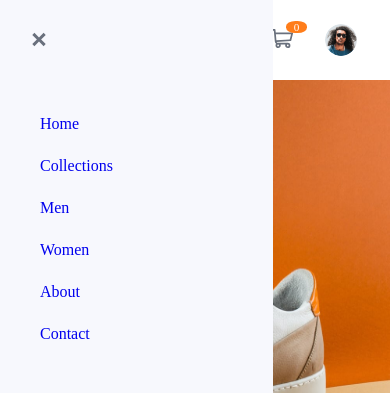
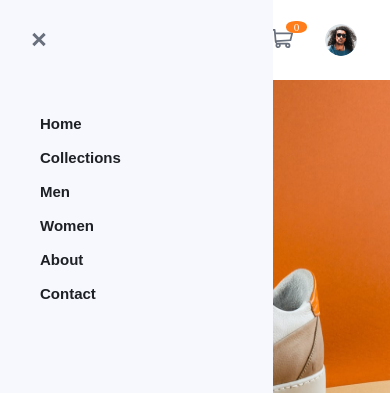
Before and after one commit to Ventureprat/sneakerApp-react, a React (Vite) app: page / in a window 390 px wide. Both pictures are taken after a click on the element 36 px from the left and 41 px from the top of the page. Shown: the top 393 px of the page. Built offline with nearby package versions, Linux system fonts and the light colour scheme.

Commit message:
mobile 376px dev complete

```diff
--- a/src/Components/NavBar/Menu/Menu.css
+++ b/src/Components/NavBar/Menu/Menu.css
@@ -36,6 +36,13 @@
 
     }
     .menu-links{
-        margin-bottom: 1.5rem;
+        margin-bottom: 1rem;
 
     }
+
+    .menu-link{
+        color: var(--neutral-Very-dark-blue);
+        font-size:15px;
+        font-family:Arial, Helvetica, sans-serif;
+        font-weight: 700;
+    }
--- a/src/Components/NavBar/Menu/Menu.jsx
+++ b/src/Components/NavBar/Menu/Menu.jsx
@@ -15,32 +15,56 @@ export default function Menu({ menuVisibility, visibilityFunc }) {
         <>
           <ul className="menu-linkList">
             <li className="menu-links">
-              <Link to="/" style={{ textDecoration: "none" }}>
+              <Link
+                to="/"
+                style={{ textDecoration: "none" }}
+                className="menu-link"
+              >
                 Home
               </Link>
             </li>
             <li className="menu-links">
-              <Link to="/Collections" style={{ textDecoration: "none" }}>
+              <Link
+                to="/Collections"
+                style={{ textDecoration: "none" }}
+                className="menu-link"
+              >
                 Collections
               </Link>
             </li>
             <li className="menu-links">
-              <Link to="/Men" style={{ textDecoration: "none" }}>
+              <Link
+                to="/Men"
+                style={{ textDecoration: "none" }}
+                className="menu-link"
+              >
                 Men
               </Link>
             </li>
             <li className="menu-links">
-              <Link to="/Women" style={{ textDecoration: "none" }}>
+              <Link
+                to="/Women"
+                style={{ textDecoration: "none" }}
+                className="menu-link"
+              >
                 Women
               </Link>
             </li>
             <li className="menu-links">
-              <Link to="/About" style={{ textDecoration: "none" }}>
+              <Link
+                to="/About"
+                style={{ textDecoration: "none" }}
+                className="menu-link"
+              >
                 About
               </Link>
             </li>
             <li className="menu-links">
-              <Link to="/Contact" style={{ textDecoration: "none" }}>
+              <Link
+                to="/Contact"
+                style={{ textDecoration: "none" }}
+                className="menu-link"
+              >
                 Contact
               </Link>
             </li>
```
